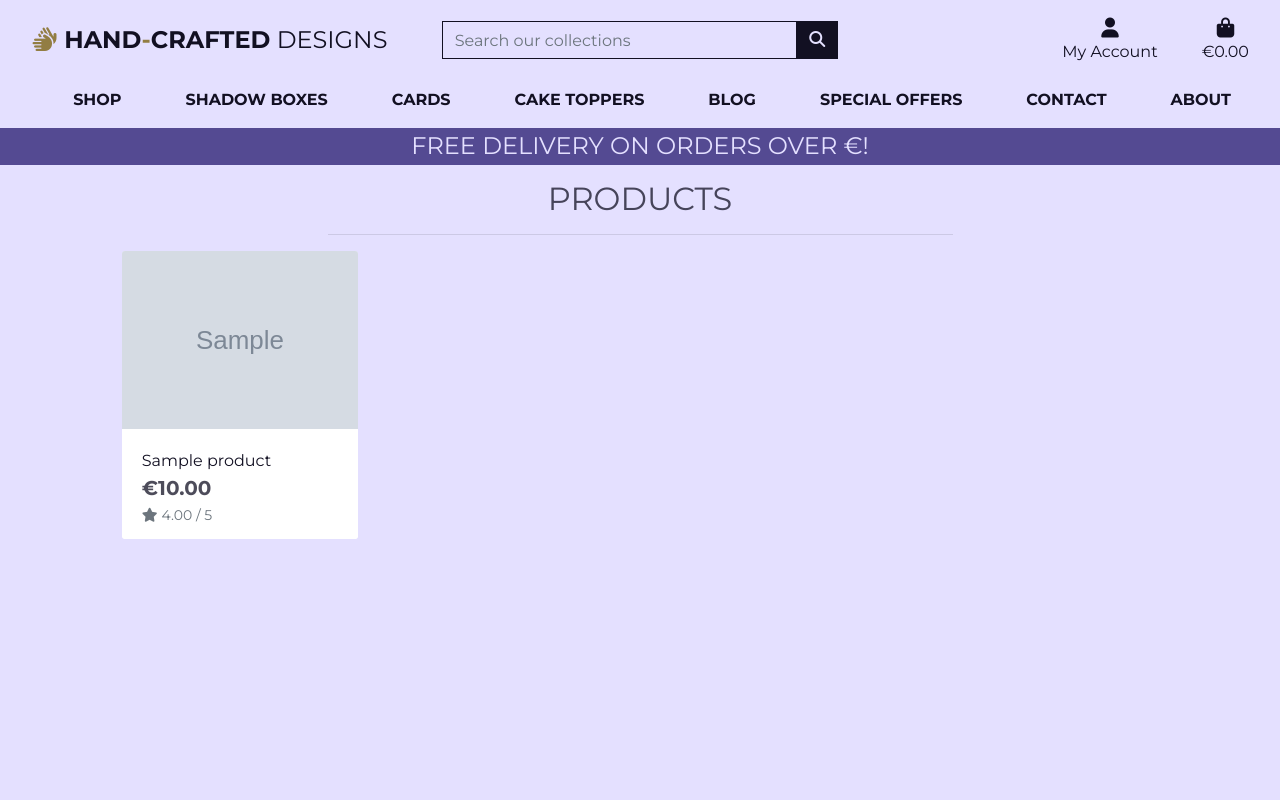
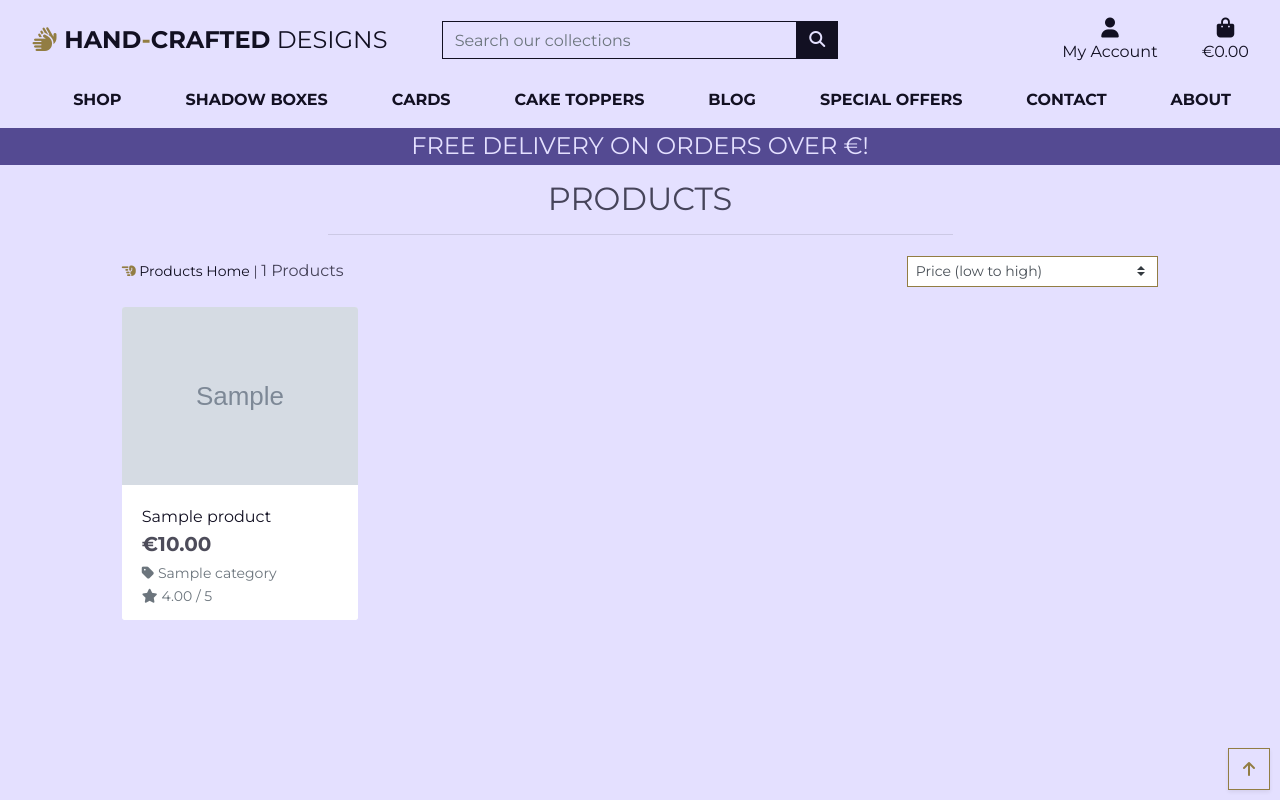
Before and after one commit to JayaSurya-Dev/hand-crafted-paper-e-commerce, a Django app: a page that uses products/templates/products/list.html in a window 1280 px wide. Run offline with Django 3.2, Linux system fonts and the light colour scheme; tables that the repository leaves empty hold one stand-in row (values such as "Sample post"); grey boxes marked "Sample" are stand-in pictures; some libraries are stand-ins or nearby versions.

Commit message:
Add product sorting JS and back to top link

```diff
--- a/products/templates/products/list.html
+++ b/products/templates/products/list.html
@@ -21,12 +21,41 @@
                 <h2 class="logo-font">
                     {% if category %} {{ category.friendly_name }} {% else %} Products {% endif %}
                 </h2>
+                {% for cc in current_categories %}
+                <a class="category-badge text-decoration-none" href="{% url 'products:product_list' %}?category={{ cc.name }}">
+                    <span class="p-2 mt-2 badge badge-white text-black rounded-0 border border-dark">{{ cc.friendly_name }}</span>
+                </a>
+                {% endfor %}
                 <hr class="w-50 mb-1">
             </div>
         </div>
         <div class="row">
             <div class="product-container col-10 offset-1">
-                <div class="row mt-1 mb-2"></div>
+                <div class="row mt-1 mb-2">
+                    <div class="col-12 col-md-6 my-auto order-md-last d-flex justify-content-center justify-content-md-end">
+                        <div class="sort-select-wrapper w-50">
+                            <select id="sort-selector" class="custom-select custom-select-sm rounded-0 border border-{% if current_sorting != 'None_None' %}brown{% else %}black{% endif %}">
+                                <option value="reset" {% if current_sorting == 'None_None' %}selected{% endif %}>Sort by...</option>
+                                <option value="price_asc" {% if current_sorting == 'price_asc' %}selected{% endif %}>Price (low to high)</option>
+                                <option value="price_desc" {% if current_sorting == 'price_desc' %}selected{% endif %}>Price (high to low)</option>
+                                <option value="rating_asc" {% if current_sorting == 'rating_asc' %}selected{% endif %}>Rating (low to high)</option>
+                                <option value="rating_desc" {% if current_sorting == 'rating_desc' %}selected{% endif %}>Rating (high to low)</option>
+                                <option value="name_asc" {% if current_sorting == 'name_asc' %}selected{% endif %}>Name (A-Z)</option>
+                                <option value="name_desc" {% if current_sorting == 'name_desc' %}selected{% endif %}>Name (Z-A)</option>
+                                <option value="category_asc" {% if current_sorting == 'category_asc' %}selected{% endif %}>Category (A-Z)</option>
+                                <option value="category_desc" {% if current_sorting == 'category_desc' %}selected{% endif %}>Category (Z-A)</option>
+                            </select>
+                        </div>
+                    </div>
+                    <div class="col-12 col-md-6 order-md-first">
+                        <p class="text-black75 mt-3 text-center text-md-left">
+                            {% if search_term or current_categories or current_sorting != 'None_None' %}
+                                <span class="small"><a href="{% url 'products:product_list' %}" class="text-black"><i class="fas fa-hand-point-left text-brown"></i> Products Home</a> | </span>
+                            {% endif %}
+                            {{ products|length }} Products{% if search_term %} found for <strong>"{{ search_term }}"</strong>{% endif %}
+                        </p>
+                    </div>
+                </div>
                 <div class="row">
                     {% for product in products %}
                         <main class="col-sm-6 col-md-6 col-lg-4 col-xl-3">
@@ -45,6 +74,13 @@
                                     <div class="row">
                                         <div class="col">
                                             <p class="lead mb-0 text-left font-weight-bold">€{{ product.price }}</p>
+                                            {% if product.category %}
+                                            <p class="small mt-1 mb-0">
+                                                <a class="text-muted" href="{% url 'products:product_list' %}?category={{ product.category.name }}">
+                                                    <i class="fas fa-tag mr-1"></i>{{ product.category.friendly_name }}
+                                                </a>
+                                            </p>
+                                            {% endif %}
                                             {% if product.rating %}
                                                 <small class="text-muted"><i class="fas fa-star mr-1"></i>{{ product.rating }} / 5</small>
                                             {% else %}
@@ -80,4 +116,40 @@
             </div>
         </div>
     </div>
+    <div class="btt-button shadow-sm rounded-0 border border-brown">
+        <a href="#0,0" class="btt-link d-flex h-100 text-brown">
+            <i class="fas fa-arrow-up text-brown mx-auto my-auto"></i>
+        </a>
+    </div>
 {% endblock content %}
+
+{% block postloadjs %}
+    {{ block.super }}
+    <script>
+        $('.btt-link').click(function(e) {
+            window.scrollTo(0,0)
+        })
+    </script>
+    <script>
+        $('#sort-selector').change(function() {
+            let selector = $(this);
+            let currentUrl = new URL(window.location);
+
+            let selectedVal = selector.val();
+            if(selectedVal != "reset"){
+                let sort = selectedVal.split("_")[0];
+                let direction = selectedVal.split("_")[1];
+
+                currentUrl.searchParams.set("sort", sort);
+                currentUrl.searchParams.set("direction", direction);
+
+                window.location.replace(currentUrl);
+            } else {
+                currentUrl.searchParams.delete("sort");
+                currentUrl.searchParams.delete("direction");
+
+                window.location.replace(currentUrl);
+            }
+        });
+    </script>
+{% endblock postloadjs %}
--- a/static/css/base.css
+++ b/static/css/base.css
@@ -1,5 +1,9 @@
 html {
     height: 100%;
+}
+
+:root {
+    --brown: #927d43;
 }
 
 body {
@@ -19,6 +23,43 @@ img {
 }
 
 /* ------------------------------- Colours */
+
+.text-black {
+    color: #121022 !important;
+}
+
+.text-black75 {
+    color: #121023c0 !important;
+}
+
+.border-black {
+    border: 1px solid #121022 !important;
+}
+
+.bg-black {
+    background-color: #121022 !important;
+}
+
+.text-beige {
+    color: #d0b360 !important;
+}
+
+.bg-beige {
+    background-color: #d0b360 !important;
+}
+
+.text-brown {
+    color: #927d43 !important;
+}
+
+.border-brown {
+    border: 1px solid #927d43 !important;
+}
+
+.bg-brown {
+    background-color: #927d43 !important;
+}
+
 .text-purple {
     color: #8862d0 !important;
 }
@@ -31,14 +72,6 @@ img {
     color: #e4e0ff !important;
 }
 
-.text-beige {
-    color: #d0b360 !important;
-}
-
-.text-brown {
-    color: #927d43 !important;
-}
-
 .text-link {
     text-decoration: none;
     color: #121022;
@@ -46,14 +79,6 @@ img {
 
 .text-link:hover {
     color: #121022;
-}
-
-.bg-beige {
-    background-color: #d0b360 !important;
-}
-
-.bg-brown {
-    background-color: #927d43 !important;
 }
 
 .bg-header {
@@ -100,18 +125,6 @@ img {
     border: 1px solid #d0b360 !important;
 }
 
-.text-black {
-    color: #121022 !important;
-}
-
-.border-black {
-    border: 1px solid #121022 !important;
-}
-
-.bg-black {
-    background-color: #121022 !important;
-}
-
 .fa-hands {
     color: #927d43;
 }
@@ -144,8 +157,27 @@ img {
     z-index: -1;
 }
 
+a.category-badge>span.badge:hover {
+    background: #d0b360 !important;
+    color: #121022 !important;
+}
+
+.btt-button {
+    height: 42px;
+    width: 42px;
+    position: fixed;
+    bottom: 10px;
+    right: 10px;
+}
+
+.btt-link,
+.update-link,
+.remove-item {
+    cursor: pointer;
+}
+
 /* header>input[type="text"]:hover {
-    background-color: #d0b360;
+    background: #d0b360 !important;
 } */
 
 /* ---------------------------- Media Queries */
```
